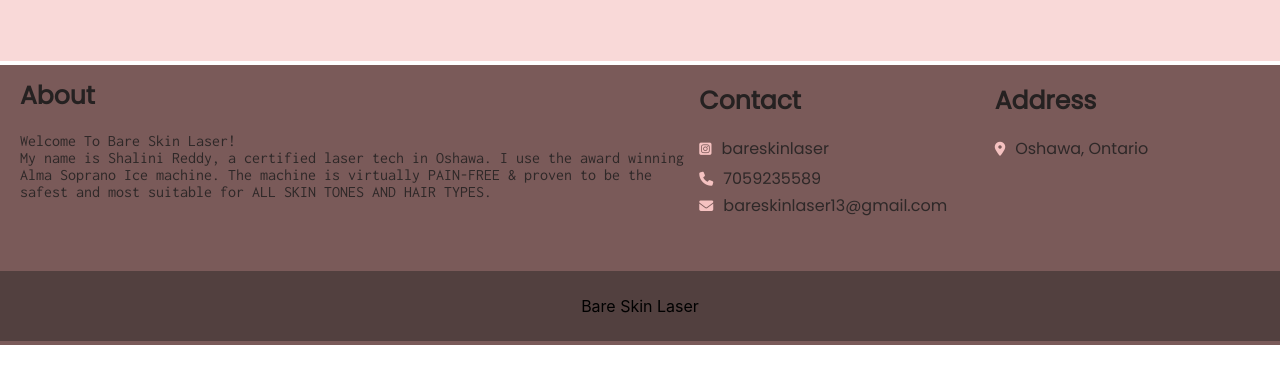
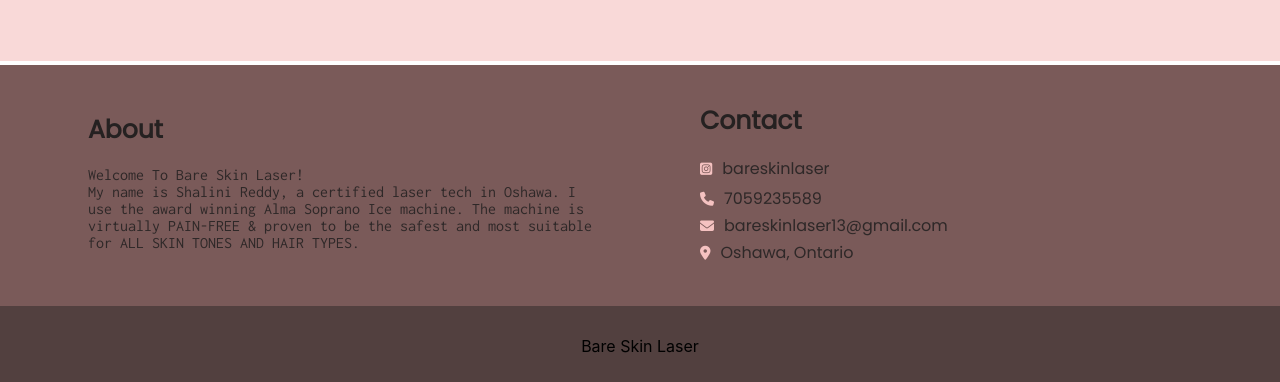
Before and after one commit to ShivaPrasad03/bare_skin_project, a React (Create React App) app: page / in a window 1280 px wide. Shown: the part 2294-2676 px from the top of the page. Before the commit the page ends 2639 px from the top, so only its background shows below. Built offline with nearby package versions, Linux system fonts and the light colour scheme; a web font is replaced by a local one.

Commit message:
added footer

```diff
--- a/src/App.css
+++ b/src/App.css
@@ -294,49 +294,49 @@
 
 }
 .contact{
-    height: 35vh;
+   height: 40vh;
     background-color: #7a5a59;
     border-style: solid;
     border-width: 0;
     border-top-width: 4px;
     border-color: white;
+    display: flex;
+    flex-direction: column;
+    gap: 1px;
 
 }
 .contact-first-card{
     height: 70%;
     display: flex;
+    justify-content: center;
+    align-items: center;
     flex-wrap: wrap;
-    gap: 10px;
+    gap: 100px;
 }
 .about {
-    width: 50%;
+
     margin-left: 20px;
     font-family: 'Inconsolata';
     color: #2e2828;
     /* text-align: center; */
     margin-top: 12px;
-    flex-grow: 1;
+    width: 40%;
 
 }
 .contact-info{
     /* text-align: center; */
-    width: 20%;
+    width: 40%;
     color: #2e2828;
-    flex-grow: 1;
+
 }
-.address{
-    width: 20%;
-    color: #2e2828;
-    /* text-align: center; */
-    flex-grow: 1;
-}
+
 .contact-second-card{
     height: 25%;
     background-color: #52403f;
     display: flex;
     justify-content: center;
     align-items: center;
-    margin-top: 10px
+  margin-top: 20px;
 
 }
 @media screen and (min-width:1200px) {
@@ -368,6 +368,12 @@
     }
 }
 @media screen and (max-width:1199px) {
+    .contact{
+        min-height: 35vh;
+        }
+        .contact-first-card{
+            gap: 10px;
+        }
     .intro-card,.img1{
         width: 100%;
 
@@ -387,6 +393,10 @@
 }
 
 @media screen and (max-width:600px) {
+    .contact-first-card{
+        gap: 30px;
+    }
+
     .intro-card,.img1{
         width: 100%;
         flex-grow: 1;
--- a/src/App.js
+++ b/src/App.js
@@ -161,16 +161,11 @@
                     <p  style={{ marginTop:'5px', marginBottom:'0px',fontFamily:'Poppins'}}> <i class="fa-brands fa-square-instagram" style={{fontSize:'14px' ,marginRight:'10px',color:' #f5c2c1'}}></i>bareskinlaser</p>
                     <p  style={{ marginTop:'5px', marginBottom:'0px',fontFamily:'Poppins'}}> <i class="fa-solid fa-phone" style={{fontSize:'14px' ,marginRight:'10px',color:' #f5c2c1'}}></i>7059235589</p>
                     <p  style={{ marginTop:'2px', marginBottom:'0px', fontFamily:'Poppins'}}> <i class="fa-solid fa-envelope" style={{fontSize:'14px',marginRight:'10px',color:' #f5c2c1'}}></i>bareskinlaser13@gmail.com</p>
-
-                  </div>
-                </div>
-                <div className='address'>
-                  <h1 style={{fontWeight:'bold', fontSize:'25px', fontFamily:'Poppins', color:'#252121'}}>Address</h1>
-                  <div>
-                  <p  style={{ marginTop:'2px', marginBottom:'0px', fontFamily:'Poppins'}}> <i class="fa-sharp fa-solid fa-location-dot" style={{fontSize:'14px',marginRight:'10px',color:' #f5c2c1'}}></i>Oshawa,
+                    <p  style={{ marginTop:'2px', marginBottom:'0px', fontFamily:'Poppins'}}> <i class="fa-sharp fa-solid fa-location-dot" style={{fontSize:'14px',marginRight:'10px',color:' #f5c2c1'}}></i>Oshawa,
                   Ontario</p>
                   </div>
                 </div>
+
 
         </div>
         <div className='contact-second-card'>
```
